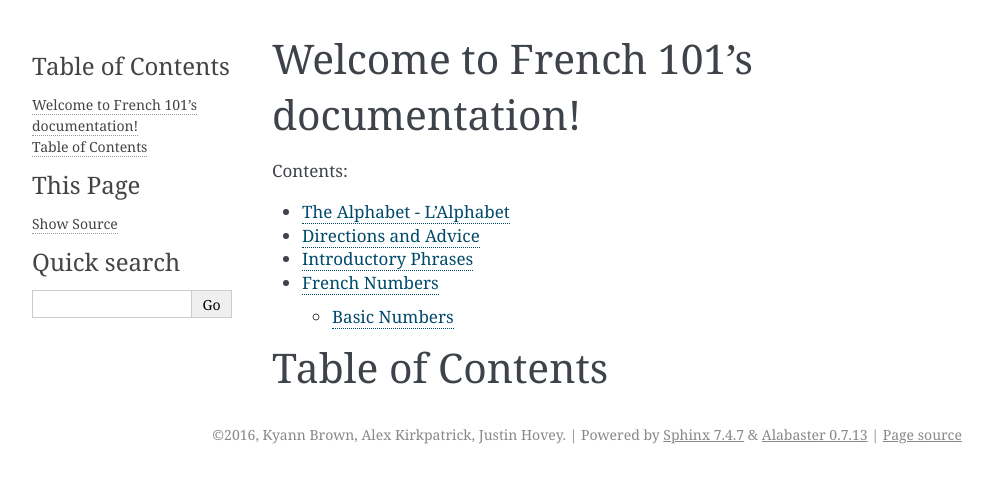
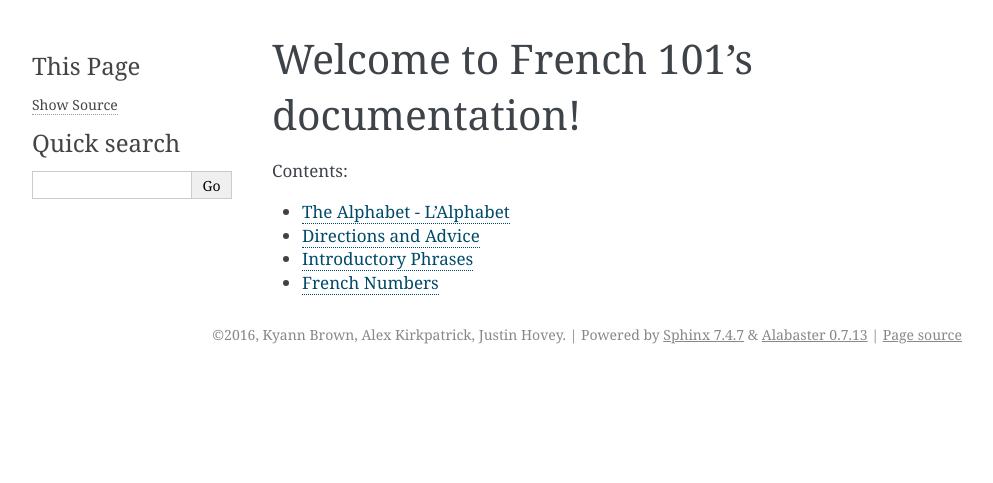
Before and after one commit to brownk96/french_101, a Sphinx documentation site: the page built from source/index.rst, in a window 1280 px wide. Shown: the top 483 px of the page, without its empty margins (148-1141 px from the left). Built offline with Sphinx 7.4.7, drawn with Linux system fonts in a browser that asks for light colours; pages that are not in the unit, such as notebooks, are missing from menus.

Commit message:
Change depth of contents

```diff
--- a/source/index.rst
+++ b/source/index.rst
@@ -23,9 +23,3 @@ Contents:
    placesToVisit.rst
    traveling_tips.rst
    words_for_locations.rst
-
-Table of Contents
-=================
-
-.. toctree::
-   :maxdepth: 1
```
Also changed, not shown: other parts of source/index.rst (+1 -1 lines).
